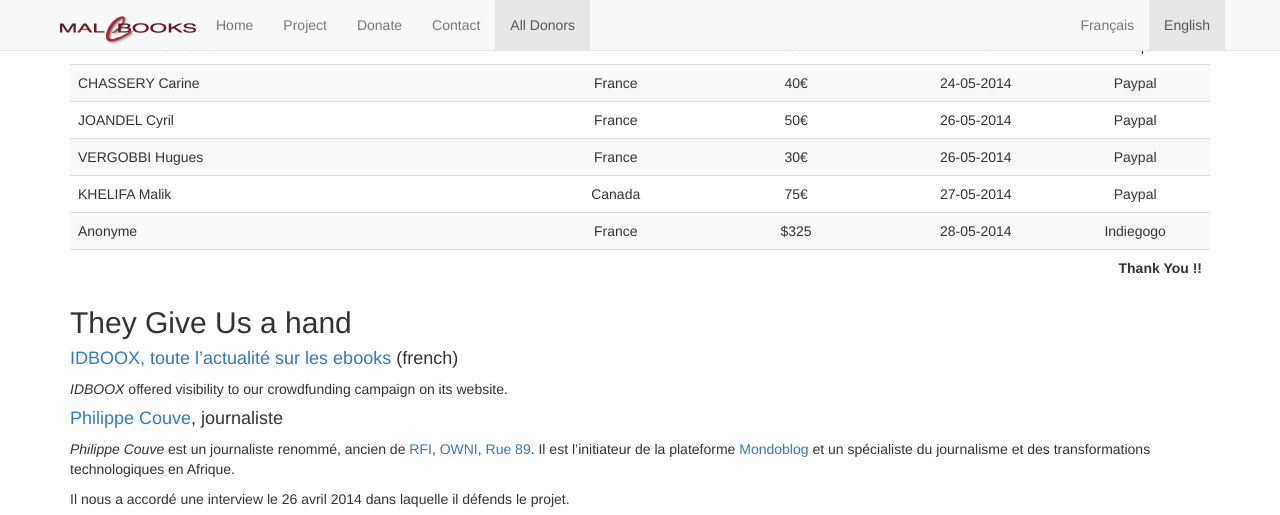
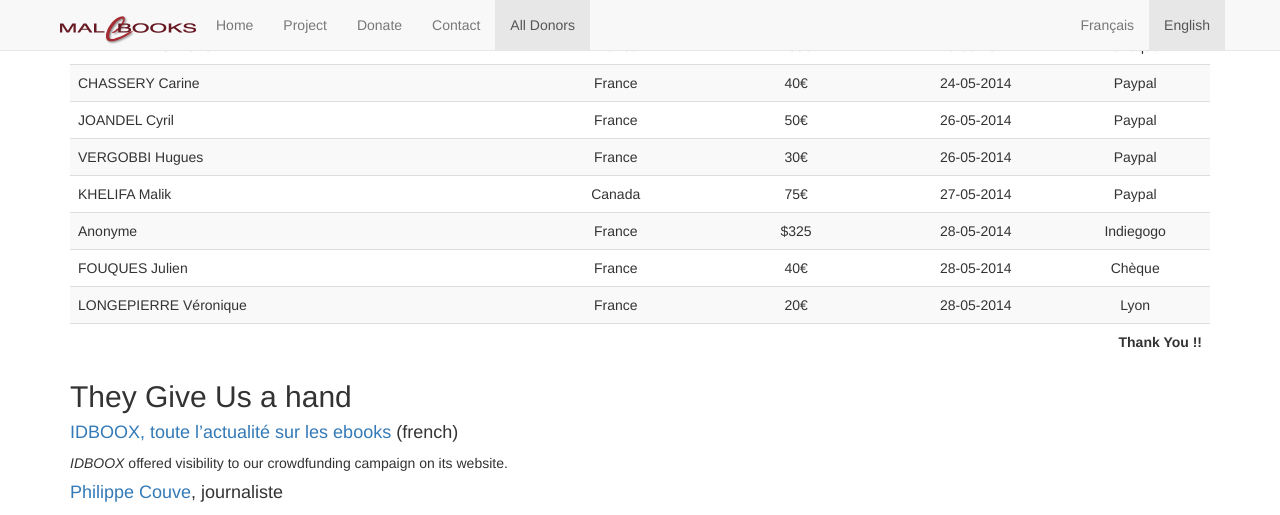
Before and after one commit to HumanESDES/malebooks, a Jekyll site: the page built from en/donors/index.md, in a window 1280 px wide and 900 px high, scrolled down 2218 px, cut to the strip 0-515 px from the top of the window. Built offline with Jekyll 4.4.1, drawn with Linux system fonts in a browser that asks for light colours; nearby versions of some CDN libraries; Markdown is read by kramdown in place of the engine named in the settings; some of the changed text lies outside the part shown.

Commit message:
Update donors.html

```diff
--- a/_includes/donors.html
+++ b/_includes/donors.html
@@ -64,6 +64,8 @@
         <tr><td>VERGOBBI Hugues</td><td>France</td><td>30€</td><td>26-05-2014</td><td>Paypal</td></tr>
         <tr><td>KHELIFA Malik</td><td>Canada</td><td>75€</td><td>27-05-2014</td><td>Paypal</td></tr>
         <tr><td>Anonyme</td><td>France</td><td>$325</td><td>28-05-2014</td><td>Indiegogo</td></tr>
+        <tr><td>FOUQUES Julien</td><td>France</td><td>40€</td><td>28-05-2014</td><td>Chèque</td></tr>
+        <tr><td>LONGEPIERRE Véronique</td><td>France</td><td>20€</td><td>28-05-2014</td><td>Lyon</td></tr>
         <tr><td colspan="5">{% if page.lang == 'en' %}Thank You !!{% else %}Merci !!{% endif %}</td></tr>
     </tbody>
 </table>
```
Also changed, not shown: other parts of _includes/donors.html (+1 -1 lines).
